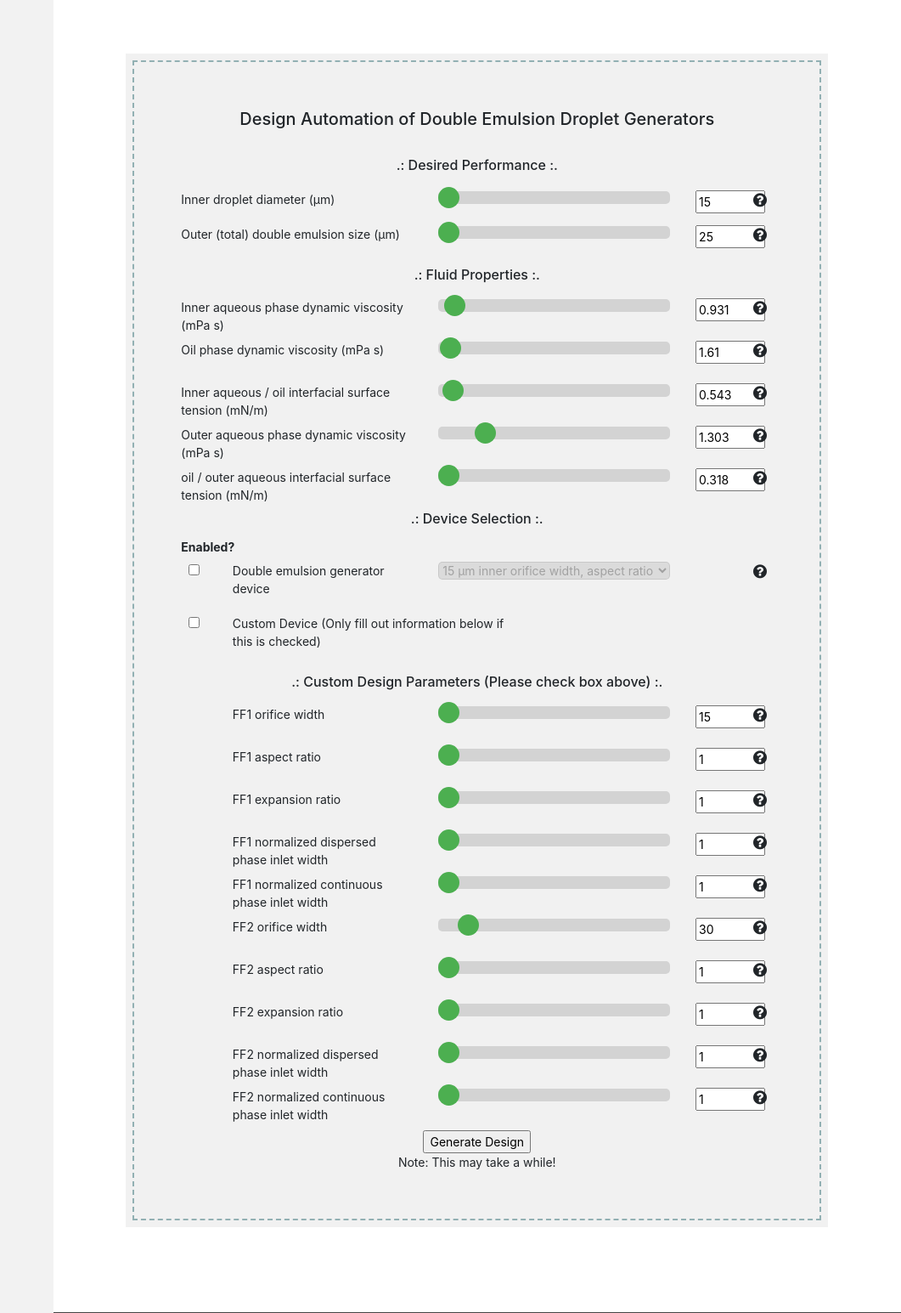
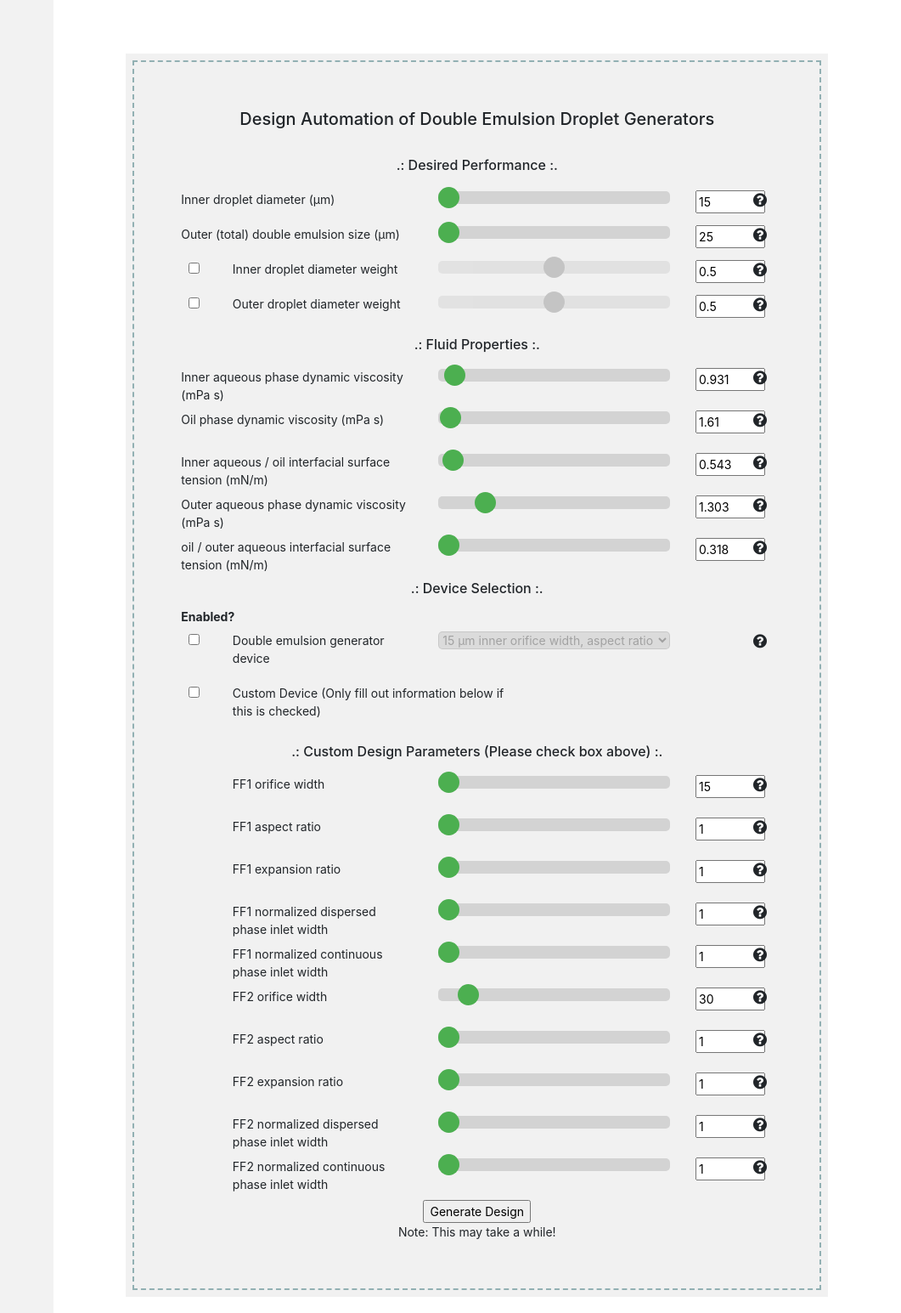
Before and after one commit to CIDARLAB/dafd-website, a Flask app: page /index_3 in a window 1280 px wide. Shown: the part 1929-3474 px from the top of the page at 85% size, without its empty margins (219-1280 px from the left). Run offline with Flask 2, Linux system fonts and the light colour scheme; some libraries are stand-ins or nearby versions.

Commit message:
Added weight preferences for DE sizes

```diff
--- a/app/mod_NN/controllers.py
+++ b/app/mod_NN/controllers.py
@@ -498,5 +498,5 @@ def runReverse_3(constraints, desired_vals, fluid_properties):
 	return runDAFD_3()
 
 
-def runReverse_3DE(inner_features, outer_features, desired_vals, fluid_properties):
-	return runDAFD_3_DE(inner_features, outer_features, desired_vals, fluid_properties)
+def runReverse_3DE(inner_features, outer_features, desired_vals, fluid_properties, weights):
+	return runDAFD_3_DE(inner_features, outer_features, desired_vals, fluid_properties, weights)
--- a/app/mod_NN/views.py
+++ b/app/mod_NN/views.py
@@ -463,6 +463,15 @@ def backward_3():
 @nn_blueprint.route('/backward_3_de', methods=['GET', 'POST'])
 def backward_3_de():
     if request.method == 'POST':
+        weights = {}
+        weights["inner"] = request.form.get('innerWeight')
+        weights["outer"] = request.form.get('outer')
+        for k in weights.keys():
+            if weights[k] is None:
+                weights[k] = 0.5
+            else:
+                weights[k] = float(weights[k])
+
 
         fluid_properties = {}
         fluid_properties['inner_aq_viscosity'] = request.form.get('innerAqVisc')
@@ -540,7 +549,7 @@ def backward_3_de():
 
 
 
-        inner_results, outer_results = runReverse_3DE(inner_features, outer_features, desired_vals, fluid_properties)
+        inner_results, outer_results = runReverse_3DE(inner_features, outer_features, desired_vals, fluid_properties, weights)
         if inner_results is None and outer_results is None:
             return render_template('no_solution.html')
 
--- a/app/mod_dafd/DAFD_CMD.py
+++ b/app/mod_dafd/DAFD_CMD.py
@@ -354,11 +354,11 @@ def runDAFD_3():
 
 	return result_str, all_params
 
-def runDAFD_3_DE(inner_features, outer_features, desired_vals, fluid_properties):
+def runDAFD_3_DE(inner_features, outer_features, desired_vals, fluid_properties, weights):
 	if K.backend() == 'tensorflow':
 		K.clear_session()
 
 	di = DAFD3_Interface()
-	inner_results, outer_results = di.runInterpDE(inner_features, outer_features, desired_vals, fluid_properties)
+	inner_results, outer_results = di.runInterpDE(inner_features, outer_features, desired_vals, fluid_properties, weights)
 
 	return inner_results, outer_results
--- a/app/templates/index_3.html
+++ b/app/templates/index_3.html
@@ -375,6 +375,43 @@
 									<div class="tt_container"><i class="fa fa-question-circle fa-lg"></i><span class="tt_info">Pick a desired outer (total) droplet size.</span></div>
 								</div>
 							</div>
+                            <div class="row slider-one-col">
+								<!--second column-->
+								<div class="col-md-1 text-center">
+									<input type="checkbox" id="innerWeightCheck" onclick="disableSlider(this.id, 'innerWeightRange', 'innerWeight');">
+								</div>
+								<div class="col-md-4 text-left">
+									<p class="field-tip">Inner droplet diameter weight<!--<span class="tip-content">unit in &#181;m</span>--></p>
+								</div>
+								<div class="col-md-5 text-left">
+									<input type="range" min="0" max="100" value="50" class="slider" id="innerWeightRange" oninput="updateFloatInput(this.value, 'innerWeight', this.id);">
+								</div>
+								<div class="col-md-1 text-left">
+									<input size="4" type="text" id="innerWeight" name="innerWeight" value="0.5" oninput="updateFloatSlider('innerWeightRange', this.id)" onchange="floatSliderChange('innerWeightRange', this.id, 0, 100)">
+								</div>
+								<div class="col-md-1 text-center">
+									<div class="tt_container"><i class="fa fa-question-circle fa-lg"></i><span class="tt_info">(Optional) Choose a weight to bias design automation for/against one the inner or outer droplet diameter.</span></div>
+								</div>
+							</div>
+                            <div class="row slider-one-col">
+								<!--second column-->
+								<div class="col-md-1 text-center">
+									<input type="checkbox" id="outerWeightCheck" onclick="disableSlider(this.id, 'outerWeightRange', 'outerWeight');">
+								</div>
+								<div class="col-md-4 text-left">
+									<p class="field-tip">Outer droplet diameter weight<!--<span class="tip-content">unit in &#181;m</span>--></p>
+								</div>
+								<div class="col-md-5 text-left">
+									<input type="range" min="0" max="100" value="50" class="slider" id="outerWeightRange" oninput="updateFloatInput(this.value, 'outerWeight', this.id);">
+								</div>
+								<div class="col-md-1 text-left">
+									<input size="4" type="text" id="outerWeight" name="outerWeight" value="0.5" oninput="updateFloatSlider('outerWeightRange', this.id)" onchange="floatSliderChange('outerWeightRange', this.id, 0, 100)">
+								</div>
+								<div class="col-md-1 text-center">
+									<div class="tt_container"><i class="fa fa-question-circle fa-lg"></i><span class="tt_info">(Optional) Choose a weight to bias design automation for/against one the inner or outer droplet diameter.</span></div>
+								</div>
+							</div>
+
 							<div class="row">
 								<div class="col-md-12">
 									<h6 class="subtitle-spacer">.: Fluid Properties :.</h6>
```
Also changed, not shown: app/mod_dafd/core_logic/InterModel3_DE.py (+5 -5 lines), 1 other file.
